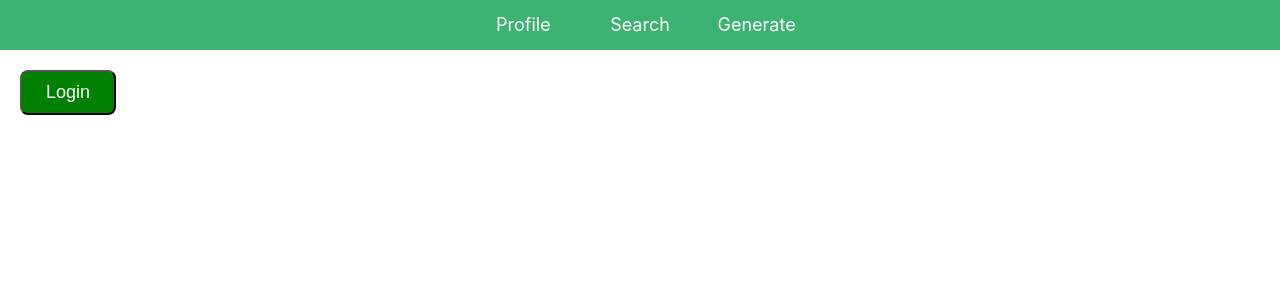
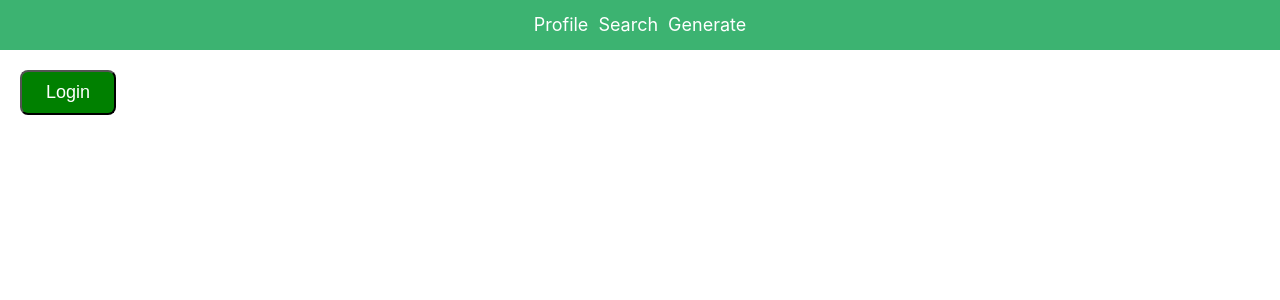
Before and after one commit to cyberw0lfe/spotifysidekick, a React app in the folder client/: page / in a window 1280 px wide. Shown: the top 300 px of the page. Built offline with nearby package versions, Linux system fonts and the light colour scheme.

Commit message:
make header static

```diff
--- a/client/src/components/common/Header.jsx
+++ b/client/src/components/common/Header.jsx
@@ -10,13 +10,13 @@ const logoutUser = async () => {
   cookie.remove('authorized')
 }
 
-const authHeader = (window.location.pathname === '/') ? <div/> : <a href='/' className='col-1 col-s-1' onClick={logoutUser}>Logout</a>
+const authHeader = (window.location.pathname === '/') ? <div/> : <a href='/' onClick={logoutUser}>Logout</a>
 
 export default () => (
   <div id='header'>
-    <a href='/profile' className='col-1 col-s-1'>Profile</a>
-    <a href='/search' className='col-1 col-s-1'>Search</a>
-    <a href='/generate' className='col-1 col-s-1'>Generate</a>
+    <a href='/profile'>Profile</a>
+    <a href='/search'>Search</a>
+    <a href='/generate'>Generate</a>
     {authHeader}
   </div>
 )
```
